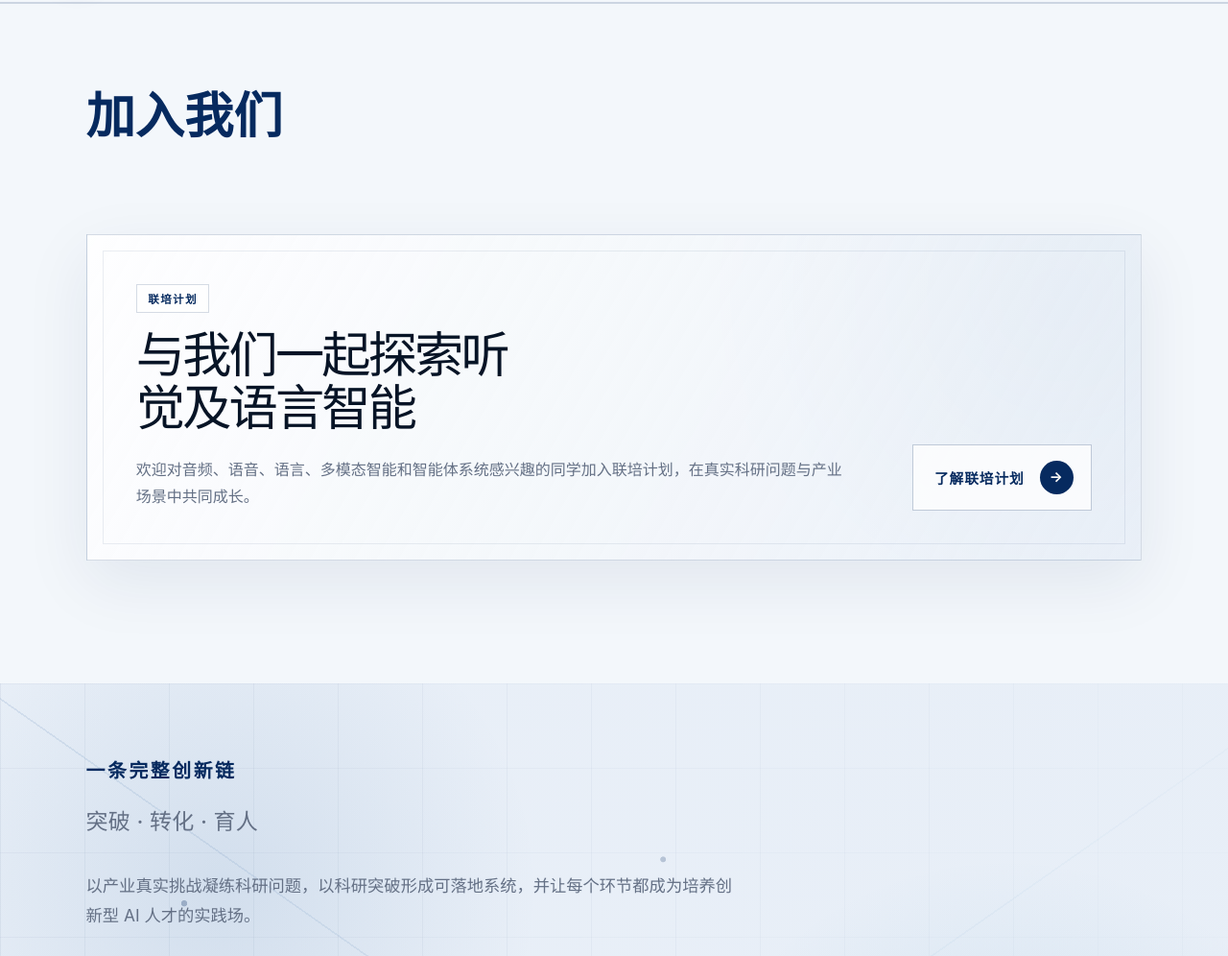
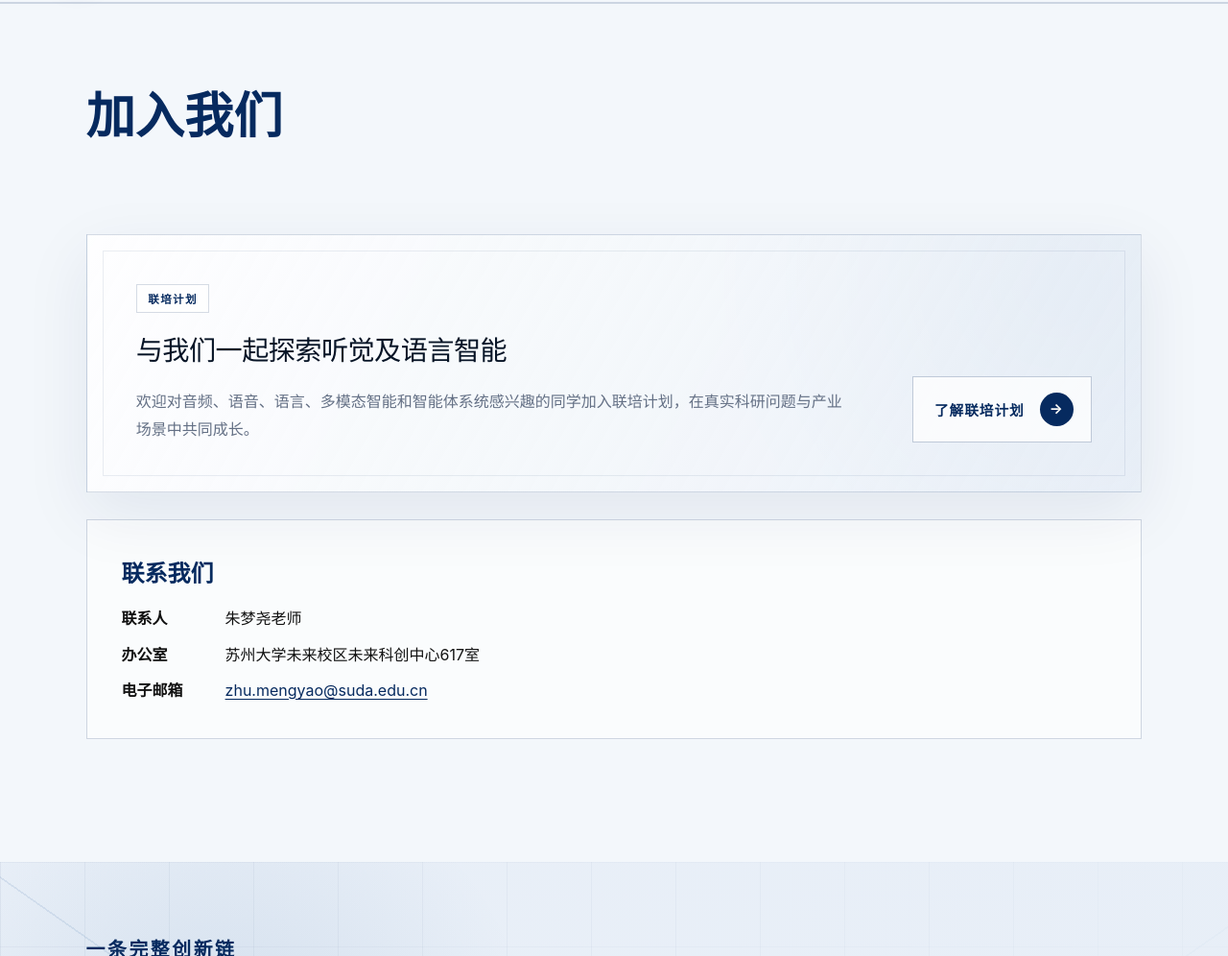
Before and after one commit to CaLi-Suda/cali-suda.github.io, a plain HTML site: page join.html in a window 1280 px wide. Shown: the part 104-1100 px from the top of the page at 96% size. Drawn offline with Linux system fonts and the light colour scheme.

Commit message:
update talks and members

```diff
--- a/join.html
+++ b/join.html
@@ -15,8 +15,8 @@
     />
     <title>加入我们 | CaLi</title>
     <link rel="icon" type="image/png" href="assets/cali-center-logo-20260702.png" />
-    <link rel="stylesheet" href="styles.css?v=20261102-join-aligned" />
-    <script src="script.js?v=20261102-papers-page" defer></script>
+    <link rel="stylesheet" href="styles.css?v=20261124-join-contact-v2" />
+    <script src="script.js?v=20261124-join-contact" defer></script>
   </head>
   <body class="content-page">
     <a class="skip-link" href="#main">Skip to content</a>
@@ -60,6 +60,14 @@
             <i aria-hidden="true">→</i>
           </a>
         </div>
+        <section class="join-contact" aria-labelledby="join-contact-title">
+          <h2 id="join-contact-title" data-i18n="join.contact.title">联系我们</h2>
+          <dl>
+            <div><dt data-i18n="join.contact.personLabel">联系人</dt><dd data-i18n="join.contact.person">朱梦尧老师</dd></div>
+            <div><dt data-i18n="join.contact.officeLabel">办公室</dt><dd data-i18n="join.contact.office">苏州大学未来校区未来科创中心617室</dd></div>
+            <div><dt data-i18n="join.contact.emailLabel">电子邮箱</dt><dd><a href="mailto:zhu.mengyao@suda.edu.cn">zhu.mengyao@suda.edu.cn</a></dd></div>
+          </dl>
+        </section>
       </section>
     <section class="approach section" id="approach">
         <div class="approach-intro join-approach-intro">
--- a/script.js
+++ b/script.js
@@ -1,5 +1,13 @@
 const translations = {
   en: {
+    "join.contact.title": "Contact Us",
+    "join.contact.personLabel": "Contact",
+    "join.contact.person": "Prof. Mengyao Zhu",
+    "join.contact.officeLabel": "Office",
+    "join.contact.office": "Room 617, Future Innovation Center, Future Campus, Soochow University",
+    "join.contact.emailLabel": "Email",
+    "news.chenAnTalk": "An Chen from Shanghai Jiao Tong University visited the center and gave a talk titled “From Speech Understanding and Generation Towards Speech Interaction”.",
+    "news.xuXiangyuanTalk": "Xiangyuan Xu from Nanjing University visited the center and gave a talk titled “MEMS Acoustic Vector Sensors and Their Applications”.",
     "brand.affiliation": "Center of Auditory and Language Intelligence",
     "nav.about": "About",
     "nav.research": "Research",
@@ -240,7 +248,7 @@ Object.assign(translations.en, {"news.reportDetails":"Report details","news.wang
 Object.assign(translations.en, {"news.studentsWelcome":"Welcome to the graduate and undergraduate students of the 2026 cohort joining our team!"});
 Object.assign(translations.en, {"members.undergraduate.8": "Yinbo Hu"});
 
-Object.assign(translations.en, {"members.undergraduate.9": "Yichen Wang"});
+Object.assign(translations.en, {"members.undergraduate.liuZirui": "Zirui Liu", "members.undergraduate.huJiaqi": "Jiaqi Hu"});
 
 Object.assign(translations.en, {
   "news.eventCategory": "Academic event",
--- a/styles.css
+++ b/styles.css
@@ -1229,6 +1229,22 @@ html[lang="en"] .statement-grid p {
   letter-spacing: 0.13em;
 }
 
+.join-contact {
+  margin-top: 28px;
+  padding: clamp(20px, 3vw, 36px);
+  border: 1px solid rgba(6, 42, 95, 0.18);
+  background: rgba(255, 255, 255, 0.65);
+}
+.join-contact h2 { margin: 0 0 18px; font-size: 24px; color: #062a5f; }
+.join-contact dl { margin: 0; color: #111; }
+.join-contact dl > div { display: grid; grid-template-columns: 6em minmax(0, 1fr); gap: 12px; margin-top: 10px; line-height: 1.7; }
+.join-contact dt { font-weight: 600; }
+.join-contact dd { margin: 0; overflow-wrap: anywhere; }
+.join-contact a { color: #062a5f; text-decoration: underline; text-underline-offset: 3px; }
+@media (max-width: 480px) {
+  .join-contact dl > div { grid-template-columns: 1fr; gap: 2px; margin-top: 14px; }
+}
+
 .join-card {
   position: relative;
   display: grid;
@@ -1274,6 +1290,13 @@ html[lang="en"] .statement-grid p {
   font-weight: 500;
   letter-spacing: -0.055em;
   line-height: 1.06;
+}
+
+#partners .join-card h3 {
+  max-width: 100%;
+  font-size: clamp(1.5rem, 2.2vw, 2.25rem);
+  line-height: 1.35;
+  letter-spacing: -0.02em;
 }
 
 .join-card p {
```
Also changed, not shown: index.html (+9 -1 lines), members.html (+4 -3 lines), news.html (+9 -1 lines).
